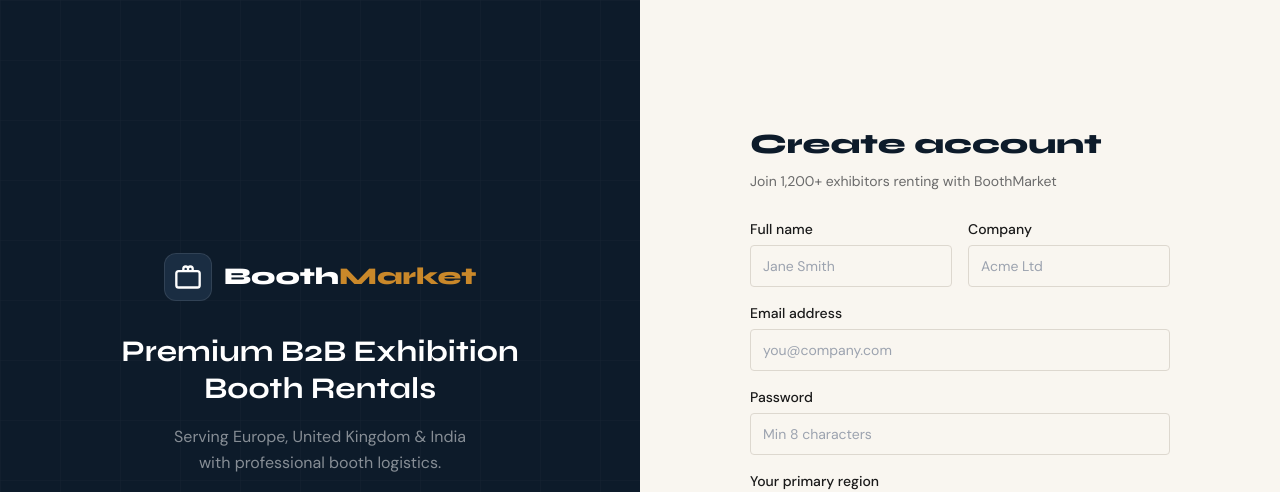
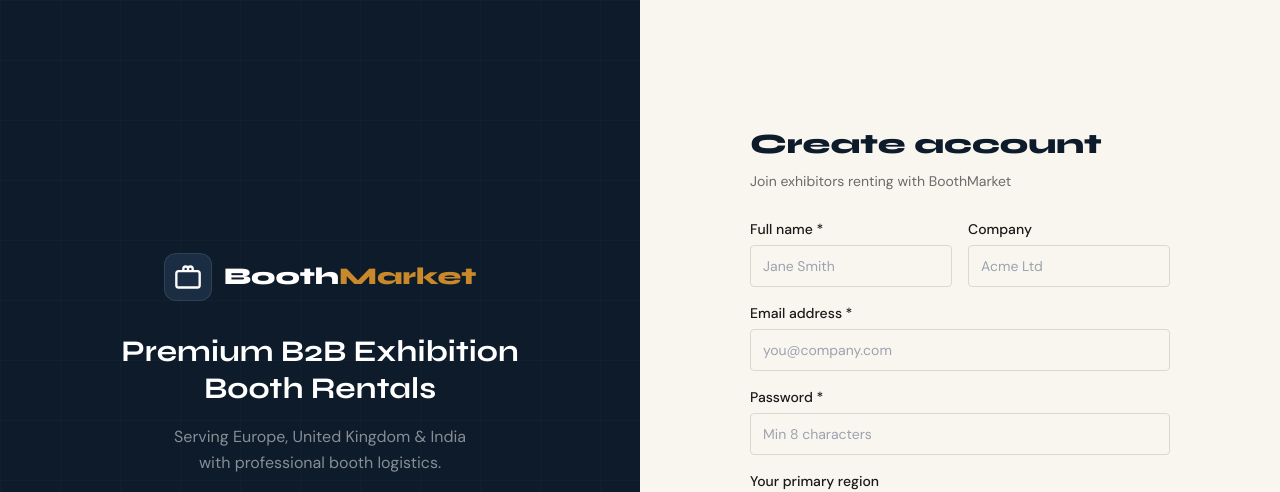
Before and after one commit to sankalpselot-jpg/gboothmarketupdatedR2, a Next.js app: page /register in a window 1280 px wide. Shown: the top 492 px of the page. Built offline with nearby package versions, Linux system fonts and the light colour scheme.

Commit message:
Add files via upload

```diff
--- a/src/app/(auth)/register/page.tsx
+++ b/src/app/(auth)/register/page.tsx
@@ -8,69 +8,119 @@ import type { Region } from '@/types/database'
 import { REGION_CURRENCIES } from '@/lib/utils/currency'
 
 export default function RegisterPage() {
-  const [form, setForm] = useState({ fullName: '', email: '', password: '', company: '', region: 'EU' as Region })
+  const [form, setForm] = useState({
+    fullName: '', email: '', password: '',
+    company: '', region: 'EU' as Region,
+  })
   const [loading, setLoading] = useState(false)
-  const router = useRouter()
+  const router   = useRouter()
   const supabase = createClient()
 
   const handleRegister = async (e: React.FormEvent) => {
     e.preventDefault()
     setLoading(true)
+
     const { error } = await supabase.auth.signUp({
-      email: form.email,
+      email:    form.email,
       password: form.password,
       options: {
         data: {
-          full_name: form.fullName,
-          company_name: form.company,
-          region: form.region,
+          full_name:          form.fullName,
+          company_name:       form.company,
+          region:             form.region,
           preferred_currency: REGION_CURRENCIES[form.region],
-        }
-      }
+        },
+      },
     })
-    if (error) { toast.error(error.message); setLoading(false); return }
-    toast.success('Account created! Check your email to verify.')
-    router.push('/login')
+
+    if (error) {
+      toast.error(error.message)
+      setLoading(false)
+      return
+    }
+
+    // Sign in immediately after registration (works when email confirm is off)
+    const { error: signInError } = await supabase.auth.signInWithPassword({
+      email:    form.email,
+      password: form.password,
+    })
+
+    if (signInError) {
+      toast.success('Account created! Please sign in.')
+      router.push('/login')
+      return
+    }
+
+    toast.success('Account created! Welcome to BoothMarket.')
+    router.push('/dashboard')
   }
 
   return (
     <div className="w-full max-w-[420px]">
       <h1 className="font-display font-extrabold text-[28px] text-navy mb-1.5">Create account</h1>
-      <p className="text-[#6B6B6B] text-sm mb-7">Join 1,200+ exhibitors renting with BoothMarket</p>
+      <p className="text-[#6B6B6B] text-sm mb-7">Join exhibitors renting with BoothMarket</p>
       <form onSubmit={handleRegister} className="space-y-4">
         <div className="grid grid-cols-2 gap-4">
           <div>
-            <label className="label">Full name</label>
-            <input value={form.fullName} onChange={e => setForm(f => ({...f, fullName: e.target.value}))} required className="input" placeholder="Jane Smith"/>
+            <label className="label">Full name *</label>
+            <input
+              value={form.fullName}
+              onChange={e => setForm(f => ({ ...f, fullName: e.target.value }))}
+              required className="input" placeholder="Jane Smith"
+            />
           </div>
           <div>
             <label className="label">Company</label>
-            <input value={form.company} onChange={e => setForm(f => ({...f, company: e.target.value}))} className="input" placeholder="Acme Ltd"/>
+            <input
+              value={form.company}
+              onChange={e => setForm(f => ({ ...f, company: e.target.value }))}
+              className="input" placeholder="Acme Ltd"
+            />
           </div>
         </div>
         <div>
-          <label className="label">Email address</label>
-          <input type="email" value={form.email} onChange={e => setForm(f => ({...f, email: e.target.value}))} required className="input" placeholder="you@company.com"/>
+          <label className="label">Email address *</label>
+          <input
+            type="email" value={form.email}
+            onChange={e => setForm(f => ({ ...f, email: e.target.value }))}
+            required className="input" placeholder="you@company.com"
+          />
         </div>
         <div>
-          <label className="label">Password</label>
-          <input type="password" value={form.password} onChange={e => setForm(f => ({...f, password: e.target.value}))} required minLength={8} className="input" placeholder="Min 8 characters"/>
+          <label className="label">Password *</label>
+          <input
+            type="password" value={form.password}
+            onChange={e => setForm(f => ({ ...f, password: e.target.value }))}
+            required minLength={8} className="input" placeholder="Min 8 characters"
+          />
         </div>
         <div>
           <label className="label">Your primary region</label>
-          <select value={form.region} onChange={e => setForm(f => ({...f, region: e.target.value as Region}))} className="input cursor-pointer">
+          <select
+            value={form.region}
+            onChange={e => setForm(f => ({ ...f, region: e.target.value as Region }))}
+            className="input cursor-pointer"
+          >
             <option value="EU">🇪🇺 Europe</option>
             <option value="UK">🇬🇧 United Kingdom</option>
             <option value="IN">🇮🇳 India</option>
           </select>
         </div>
-        <button type="submit" disabled={loading} className="btn-primary w-full py-3 disabled:opacity-60">
-          {loading ? 'Creating account...' : 'Create Account'}
+        <button
+          type="submit" disabled={loading}
+          className="btn-primary w-full py-3 disabled:opacity-60"
+        >
+          {loading ? 'Creating account…' : 'Create Account'}
         </button>
-        <p className="text-[11.5px] text-[#6B6B6B] text-center">By registering you agree to our <Link href="/terms" className="text-gold">Terms</Link> and <Link href="/privacy" className="text-gold">Privacy Policy</Link></p>
+        <p className="text-[11.5px] text-[#6B6B6B] text-center">
+          By registering you agree to our{' '}
+          <Link href="/terms" className="text-gold">Terms</Link> and{' '}
+          <Link href="/privacy" className="text-gold">Privacy Policy</Link>
+        </p>
       </form>
       <p className="text-center text-sm text-[#6B6B6B] mt-5">
-        Already have an account?{' '}<Link href="/login" className="text-gold hover:text-gold-light font-medium">Sign in</Link>
+        Already have an account?{' '}
+        <Link href="/login" className="text-gold hover:text-gold-light font-medium">Sign in</Link>
       </p>
     </div>
   )
```
